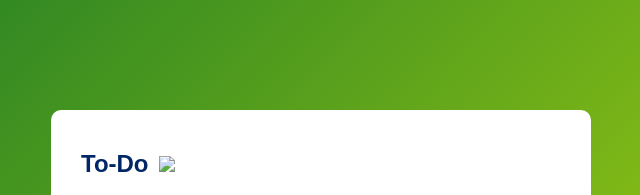
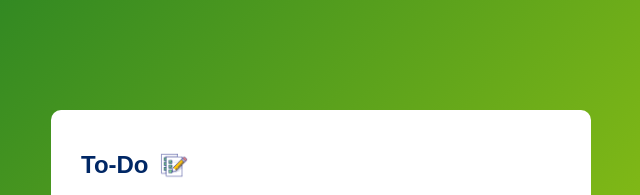
Before and after one commit to Kakowa18/ToDoList, a plain HTML site: page index.html in a window 1280 px wide. Shown: the top 195 px of the page, 319-959 px from the left. Drawn offline with Linux system fonts and the light colour scheme; the site is published under a folder, as on GitHub Pages, so addresses that start at the root find nothing.

Commit message:
Update index.html

```diff
--- a/index.html
+++ b/index.html
@@ -10,7 +10,7 @@
 <body>
     <div class="container">
         <div class="todo">
-            <h2>To-Do <img src="/Images/Pencil.png"></h2>
+            <h2>To-Do <img src="Images/Pencil.png"></h2>
             <div class="row">
                 <input type="text" id="input-box" placeholder="Add your text">
                 <button onclick="addTask()">Add</button>
```
